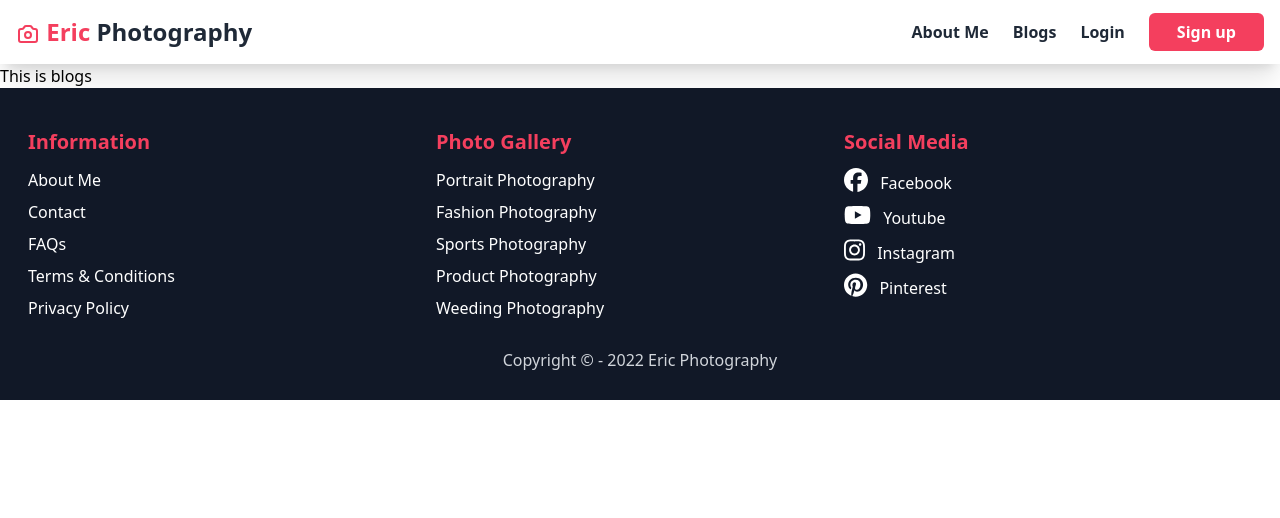
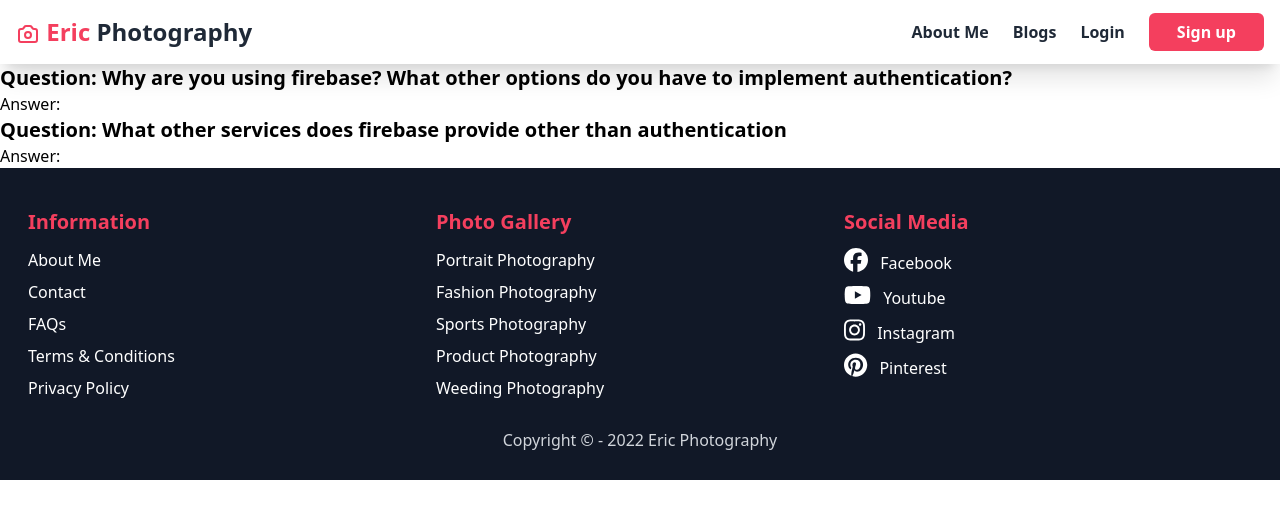
Before and after one commit to motalibpathan/photography-service-provider, a React (Create React App) app: page /blogs in a window 1280 px wide. Shown: the top 518 px of the page. Built offline with nearby package versions, Linux system fonts and the light colour scheme; no server answers.

Commit message:
sign up page navigate fixed

```diff
--- a/src/components/Blogs/Blogs.js
+++ b/src/components/Blogs/Blogs.js
@@ -3,7 +3,16 @@ import React from "react";
 const Blogs = () => {
   return (
     <div>
-      <h1>This is blogs</h1>
+      <h1 className="text-xl font-bold">
+        Question: Why are you using firebase? What other options do you have to
+        implement authentication?
+      </h1>
+      <p>Answer: </p>
+      <h1 className="text-xl font-bold">
+        Question: What other services does firebase provide other than
+        authentication
+      </h1>
+      <p>Answer: </p>
     </div>
   );
 };
--- a/src/components/Login/Login.js
+++ b/src/components/Login/Login.js
@@ -3,7 +3,7 @@ import {
   useSendPasswordResetEmail,
   useSignInWithEmailAndPassword,
 } from "react-firebase-hooks/auth";
-import { Link, useLocation, useNavigate } from "react-router-dom";
+import { useLocation, useNavigate } from "react-router-dom";
 import { toast, ToastContainer } from "react-toastify";
 import auth from "../../firebase.init";
 import Loading from "../Loading/Loading";
@@ -89,9 +89,12 @@ const Login = () => {
       {errorElement}
       <p className="text-center mt-5">
         New to Eric Photography?{" "}
-        <Link to={"/sign-up"} className="text-rose-500 underline">
+        <button
+          onClick={() => navigate("/sign-up", { state: location.state })}
+          className="text-rose-500 underline"
+        >
           Signup
-        </Link>
+        </button>
       </p>
       <p className="text-center mt-3">
         Forget Password?{" "}
--- a/src/components/SignUp/SignUp.js
+++ b/src/components/SignUp/SignUp.js
@@ -3,7 +3,7 @@ import {
   useCreateUserWithEmailAndPassword,
   useUpdateProfile,
 } from "react-firebase-hooks/auth";
-import { Link, useNavigate } from "react-router-dom";
+import { useLocation, useNavigate } from "react-router-dom";
 import { toast, ToastContainer } from "react-toastify";
 import "react-toastify/dist/ReactToastify.css";
 import auth from "../../firebase.init";
@@ -17,12 +17,15 @@ const SignUp = () => {
   const [updateProfile, updating, updateError] = useUpdateProfile(auth);
 
   const navigate = useNavigate();
+  const location = useLocation();
+
+  let from = location.state?.from?.pathname || "/";
 
   useEffect(() => {
     if (user) {
-      navigate("/");
+      navigate(from, { replace: true });
     }
-  }, [user, navigate]);
+  }, [user, navigate, from]);
 
   if (loading || updating) {
     return <Loading></Loading>;
@@ -89,9 +92,12 @@ const SignUp = () => {
       <p className="text-red-500 text-center my-2">{error?.message}</p>
       <p className="text-center mt-5">
         Already have account?{" "}
-        <Link to={"/login"} className="text-rose-500 underline">
+        <button
+          onClick={() => navigate("/sign-up", { state: location.state })}
+          className="text-rose-500 underline"
+        >
           Login
-        </Link>
+        </button>
       </p>
       <SocialMediaLogin />
       <ToastContainer />
```
